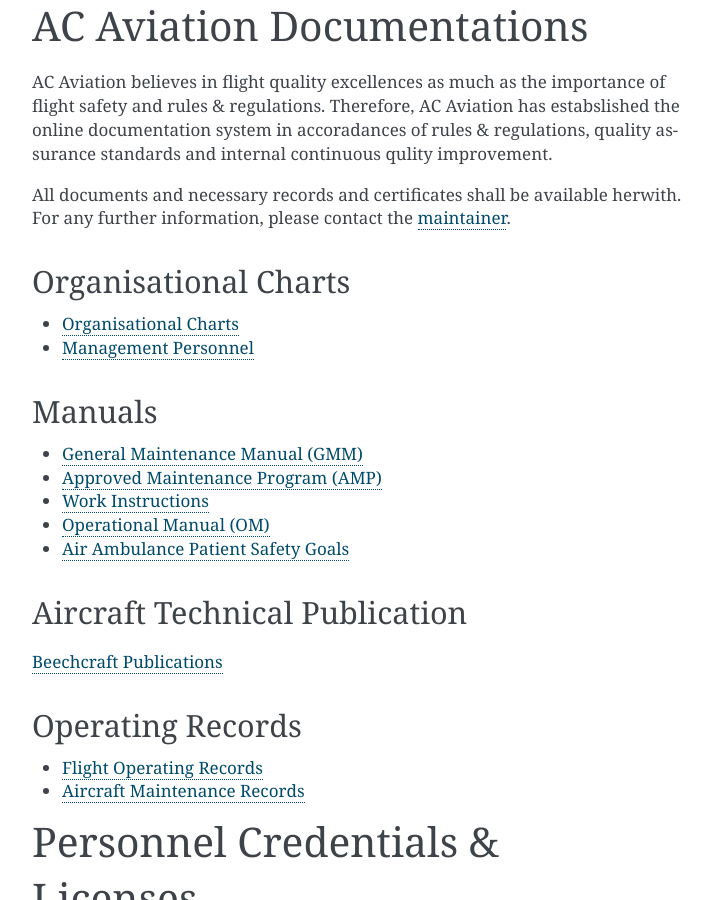
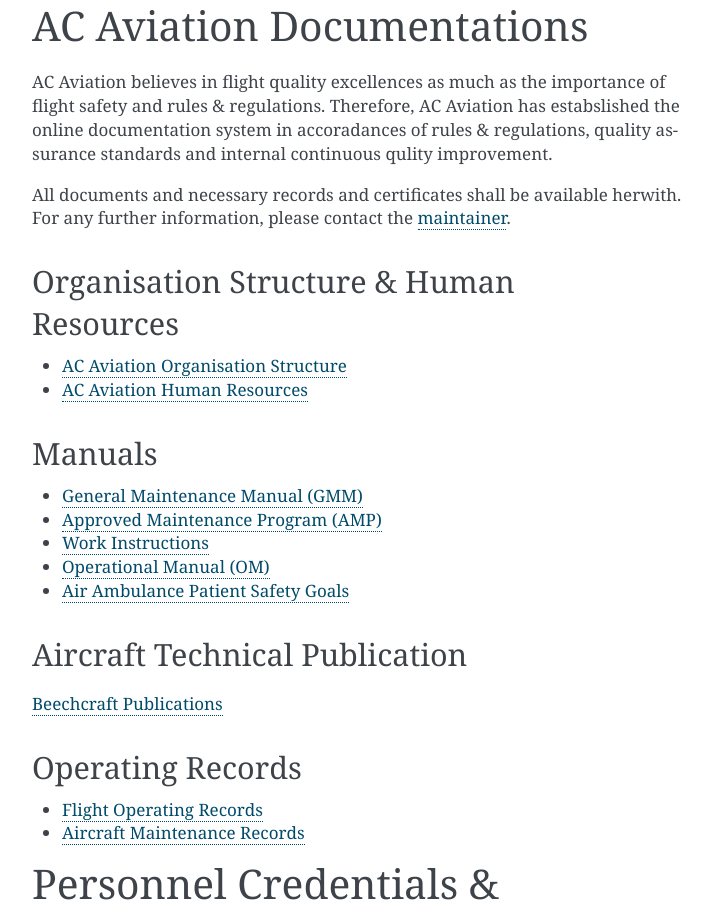
Before and after one commit to paisan/AC-Aviation, a Sphinx documentation site: the page built from source/index.rst, in a window 1280 px wide and 900 px high, scrolled down 1079 px. Shown: the whole window, without its empty margins (388-1099 px from the left). Built offline with Sphinx 7.4.7, drawn with Linux system fonts in a browser that asks for light colours; some of the changed text lies outside the part shown.

Commit message:
Org structure and HR re-arranged.

```diff
--- a/source/Charts/Organisational_Charts.rst
+++ b/source/Charts/Organisational_Charts.rst
@@ -1,5 +1,5 @@
-Organisational Charts
----------------------
+AC Aviation Organisation Structure
+==================================
 
 Company Organisation
 ^^^^^^^^^^^^^^^^^^^^
--- a/source/GMM/Management_Personnel.rst
+++ b/source/GMM/Management_Personnel.rst
@@ -1,5 +1,5 @@
-Management Personnel
----------------------
+AC Aviation Human Resources
+===========================
 
 .. index:: Accountable Manager/General Manager
 .. _`Accountable Manager/General Manager`:
--- a/source/index.rst
+++ b/source/index.rst
@@ -31,8 +31,8 @@
 
 .. _maintainer: pkhonjum@gmail.com
 
-Organisational Charts
-----------------------
+Organisation Structure & Human Resources
+----------------------------------------
 
 .. toctree::
    :maxdepth: 1
```
Also changed, not shown: 12 other files.
